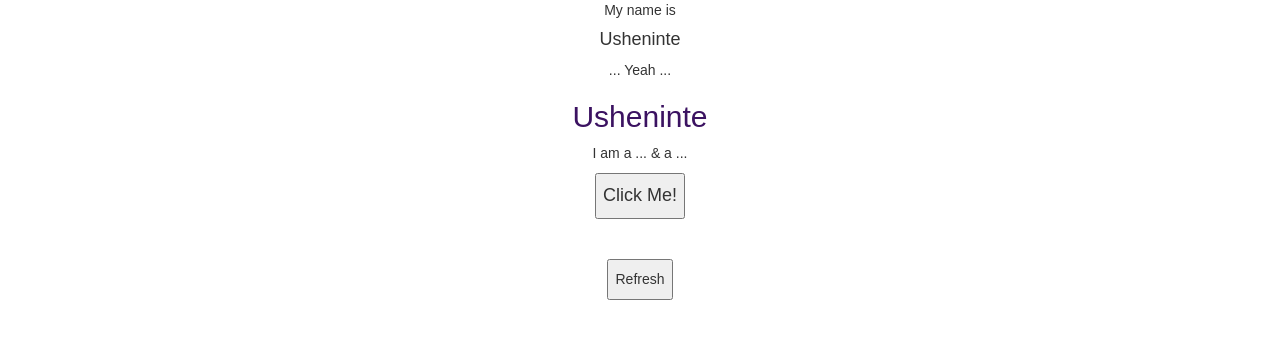
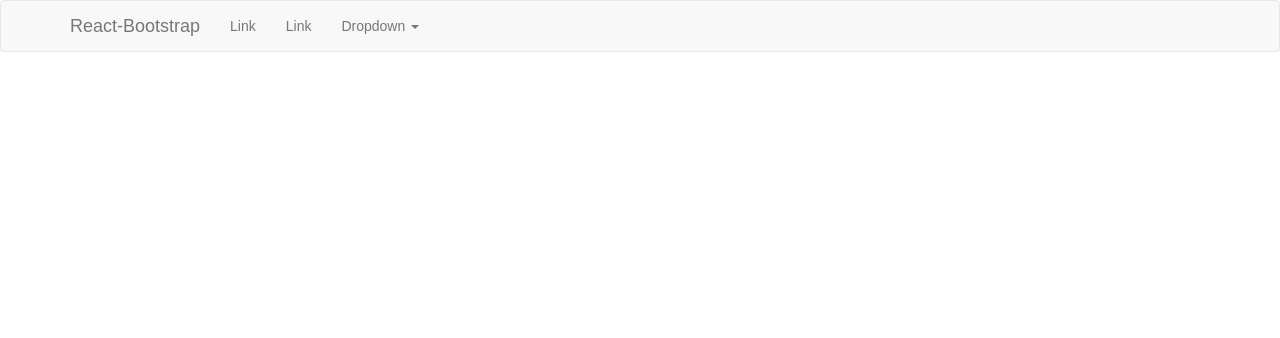
Before and after one commit to Usheninte/react-js-app, a React (Create React App) app: page / in a window 1280 px wide. Shown: the top 338 px of the page. Built offline with nearby package versions, Linux system fonts and the light colour scheme.

Commit message:
added React-Bootstrap

```diff
--- a/src/App.js
+++ b/src/App.js
@@ -1,8 +1,7 @@
 import React, { Component } from 'react';
-import logo from './logo.svg';
 import './App.css';
 
-import Intro from './components/Intro';
+import { Navbar, Nav, NavItem, NavDropdown, MenuItem } from 'react-bootstrap';
 
 class App extends Component {
 
@@ -12,13 +11,34 @@
 
   render() {
 
-    var finesse = {
+    /* var finesse = {
       textAlign: 'center'
-    };
+    }; */
 
     return (
-      <div style={finesse}>
-        <Intro />
+      <div>
+        <Navbar>
+          <Navbar.Header>
+            <Navbar.Brand>
+              <a href="#home">React-Bootstrap</a>
+            </Navbar.Brand>
+          </Navbar.Header>
+          <Nav>
+            <NavItem eventKey={1} href="#">
+              Link
+            </NavItem>
+            <NavItem eventKey={2} href="#">
+              Link
+            </NavItem>
+            <NavDropdown eventKey={3} title="Dropdown" id="basic-nav-dropdown">
+              <MenuItem eventKey={3.1}>Action</MenuItem>
+              <MenuItem eventKey={3.2}>Another action</MenuItem>
+              <MenuItem eventKey={3.3}>Something else here</MenuItem>
+              <MenuItem divider />
+              <MenuItem eventKey={3.4}>Separated link</MenuItem>
+            </NavDropdown>
+          </Nav>
+        </Navbar>
       </div>
     );
 
--- a/src/components/Intro.js
+++ /dev/null
@@ -1,78 +0,0 @@
-import React, { Component } from 'react';
-
-import Name from './Name';
-
-class Intro extends Component {
-
-  /* constructor(props) {
-    super(props);
-    this.state = {
-      greet: ['Welcome', 'To', 'My', 'Dummy', 'React App']
-    }
-  } */
-
-  constructor(props) {
-    super(props);
-    this.state = {
-      user_name: 'Usheninte',
-      interest1: '...',
-      interest2: '...'
-    }
-    this.handleClick = this.handleClick.bind(this);
-  }
-
-  handleClick() {
-    this.setState({
-      user_name: 'Ninte',
-      interest1: 'Poet',
-      interest2: 'Coder'
-    })
-  }
-
-  handleRefresh() {
-    window.location.reload();
-  }
-
-  componentDidMount() {
-    console.log('mounted');
-  }
-
-  /* alertUser() {
-    alert("I am Usheninte, The African!");
-  } */
-
-  render() {
-
-    var finesse = {
-      textAlign: 'center'
-    };
-
-    /* let greet = this.state.greet;
-    const salutation = greet.map(hello => {
-      return <p key={hello}>{hello}</p>;
-    }); */
-
-    return (
-      <div style={finesse}>
-        <p>My name is</p>
-        <Name user_name={this.state.user_name}/>
-        <p>... Yeah ...</p>
-        <h2 className="king">{this.state.user_name}</h2>
-        <p>I am a {this.state.interest1} & a {this.state.interest2}</p>
-        {/* <button onClick={() => { alert("I am Usheninte, The African!") }}>  */}
-        {/* <button onClick={this.alertUser}> */}
-        <button onClick={this.handleClick}>
-          <Name />
-        </button>
-        <br /><br /><br />
-        <button onClick={() => this.handleRefresh()}>
-          <h5>Refresh</h5>
-        </button>
-        {/* <h4><a href="#">Refresh Page</a></h4> */}
-      </div>
-    );
-
-  }
-}
-
-export default Intro;
--- a/src/index.js
+++ b/src/index.js
@@ -4,7 +4,5 @@
 import App from './App';
 import registerServiceWorker from './registerServiceWorker';
 
-import { Button } from 'react-bootstrap';
-
 ReactDOM.render(<App />, document.getElementById('root'));
 registerServiceWorker();
```
